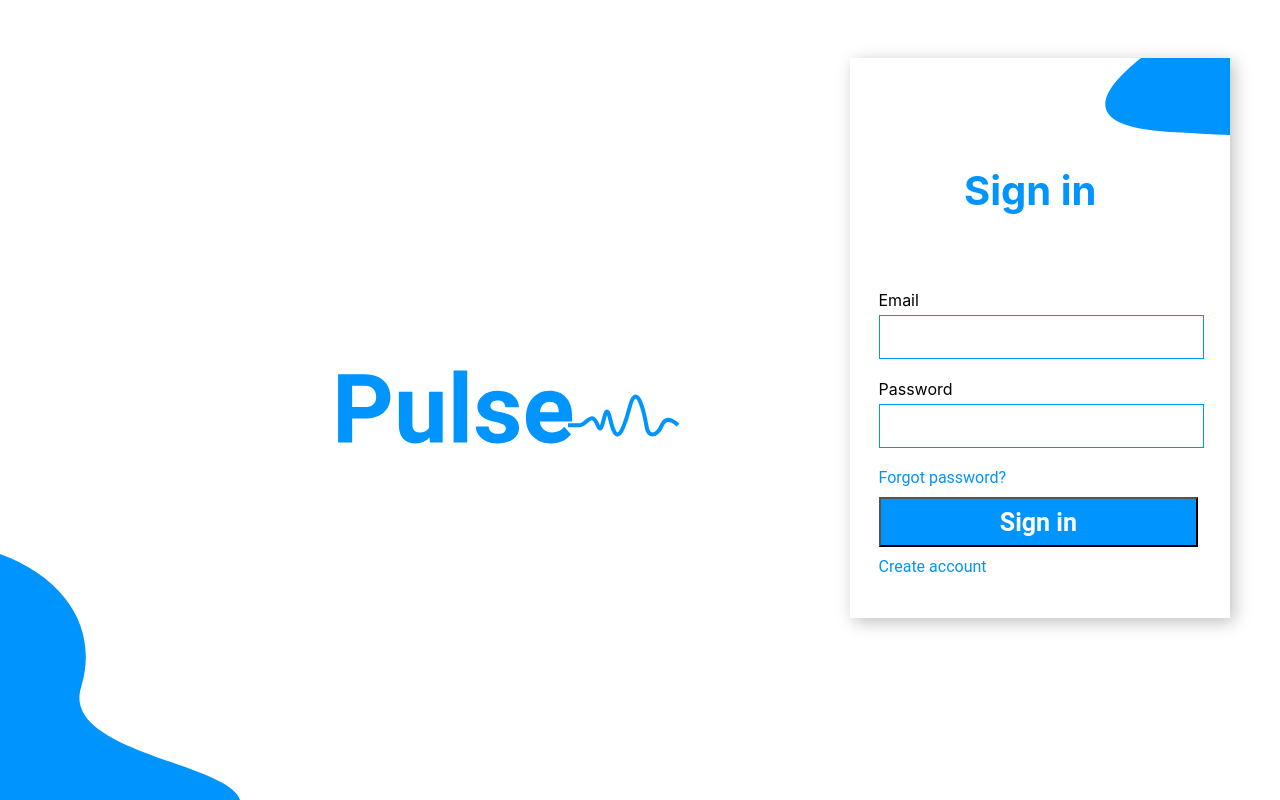
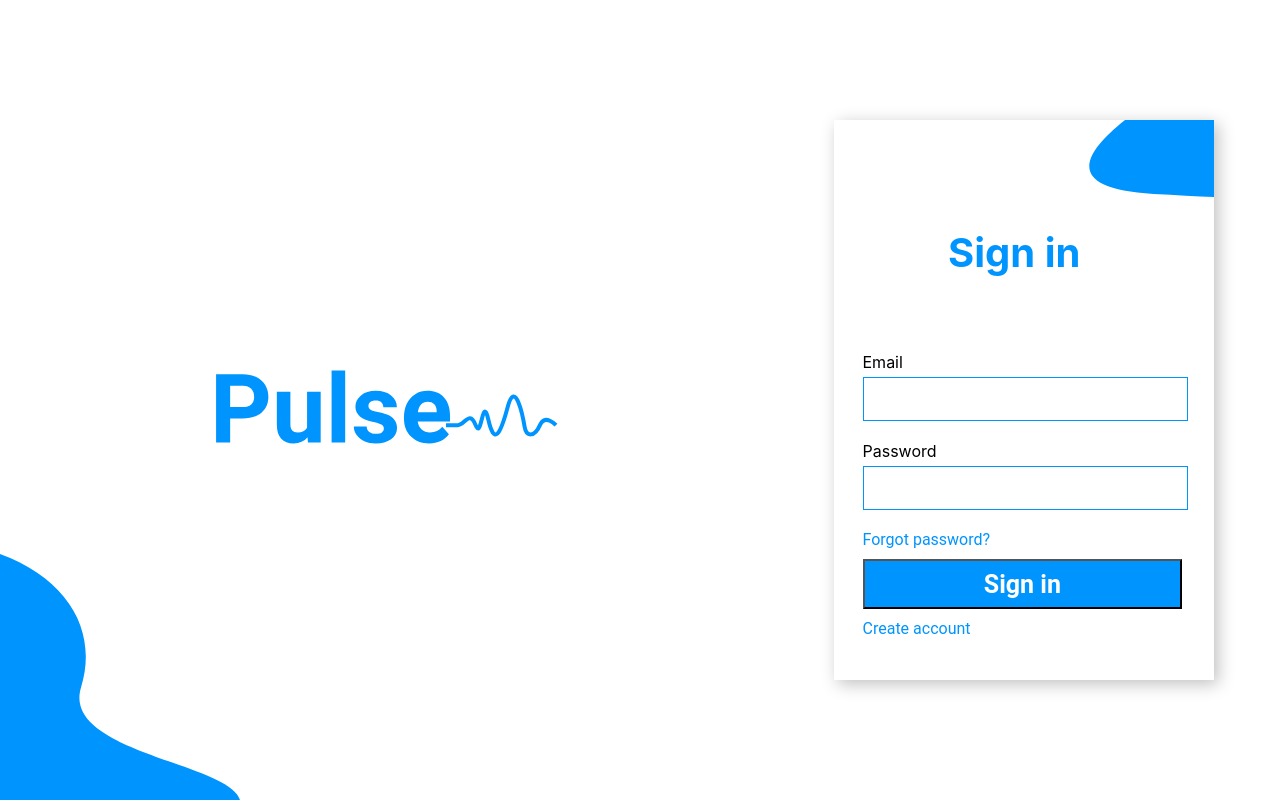
Before and after one commit to Jajabenit250/Pulse, a React (Create React App) app: page /account in a window 1280 px wide. Built offline with nearby package versions, Linux system fonts and the light colour scheme.

Commit message:
chore : centering login component vertically [Finish #169775138]

```diff
--- a/src/components/Login/Login.css
+++ b/src/components/Login/Login.css
@@ -2,21 +2,21 @@ body, html{
   margin: 0;
 }
 .wraper{
-  width: 100vh;
 height: 100%;
 background: #FFFFFF;
 display: grid;
-align-items: end;
+grid-template-columns: 60% 40%;
+grid-auto-rows: minmax(100vh,auto);
+justify-items: center;
+align-items: center;
+
 }
 .Lform{
   display: grid;
   grid-template-columns: 1fr;
   grid-auto-rows: minmax(10px,auto);
-  position: absolute;
   width: 380px;
- height: 560px;
-  top: 58px;
-  right: 50px;
+  height: 560px;
   background: #FFFFFF;
   box-shadow: 4px 4px 16px rgba(0, 0, 0, 0.25);
 
@@ -41,7 +41,6 @@ height: 98px;
 }
 
 .loginformwraper{
-/* position: absolute; */
 display: grid;
 width: 100%;
 height: 430px;
@@ -69,7 +68,6 @@ top: 309px;
 font-style: normal;
 font-weight: bold;
 font-size: 25px;
-/* line-height: 70px; */
 
 }
 .loginSignUpBtn:hover{
@@ -100,7 +98,7 @@ font-size: 25px;
 .logo{
  background-color: rgb(255, 255, 255);
  align-self: end;
- justify-self: end;
+ justify-self: center;
 }
 .disign{
   background-color: rgb(255, 255, 255);
@@ -114,13 +112,13 @@ font-size: 25px;
 .designWraper{
 
   min-height: 100vh;
-  width: 85%;
+  width: 100%;
   background-color: rgb(255, 255, 255);
   display: grid;
-  align-self: center;
+  align-self: end;
   grid-template-columns: 1f;
   grid-auto-rows: auto;
-
+ justify-self: start;
 }
 .emptyDiv{
   height: 200px;
--- a/src/components/account/account.js
+++ b/src/components/account/account.js
@@ -29,8 +29,10 @@ export class Account extends Component {
                         <img alt="bg" src={btbg}/>
                     </div>
                 </div>
+                <div>
                 {this.state.component === "Signin" ? <LoginPage changeComponent={this.changeComponent}/> : <Signup changeComponent={this.changeComponent}/>}
-            </div>
+          </div>
+          </div>
         )
     }
 }
```
